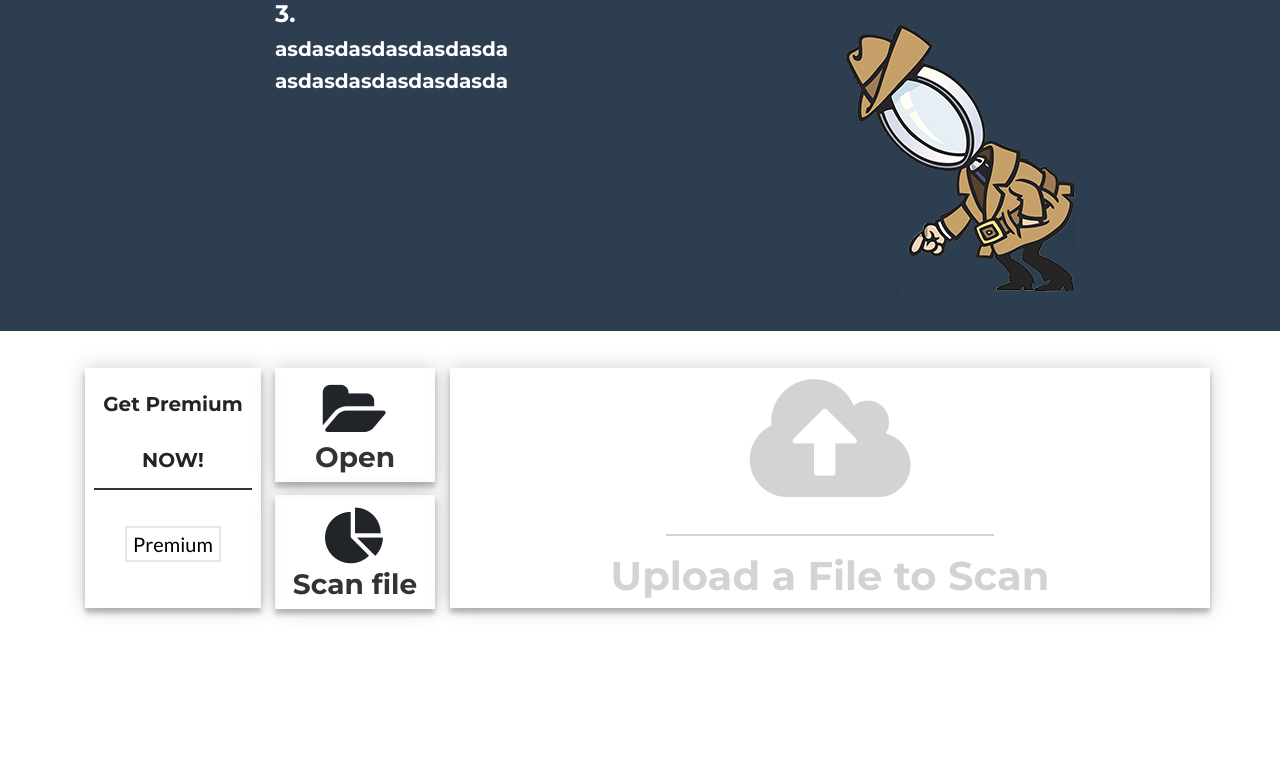
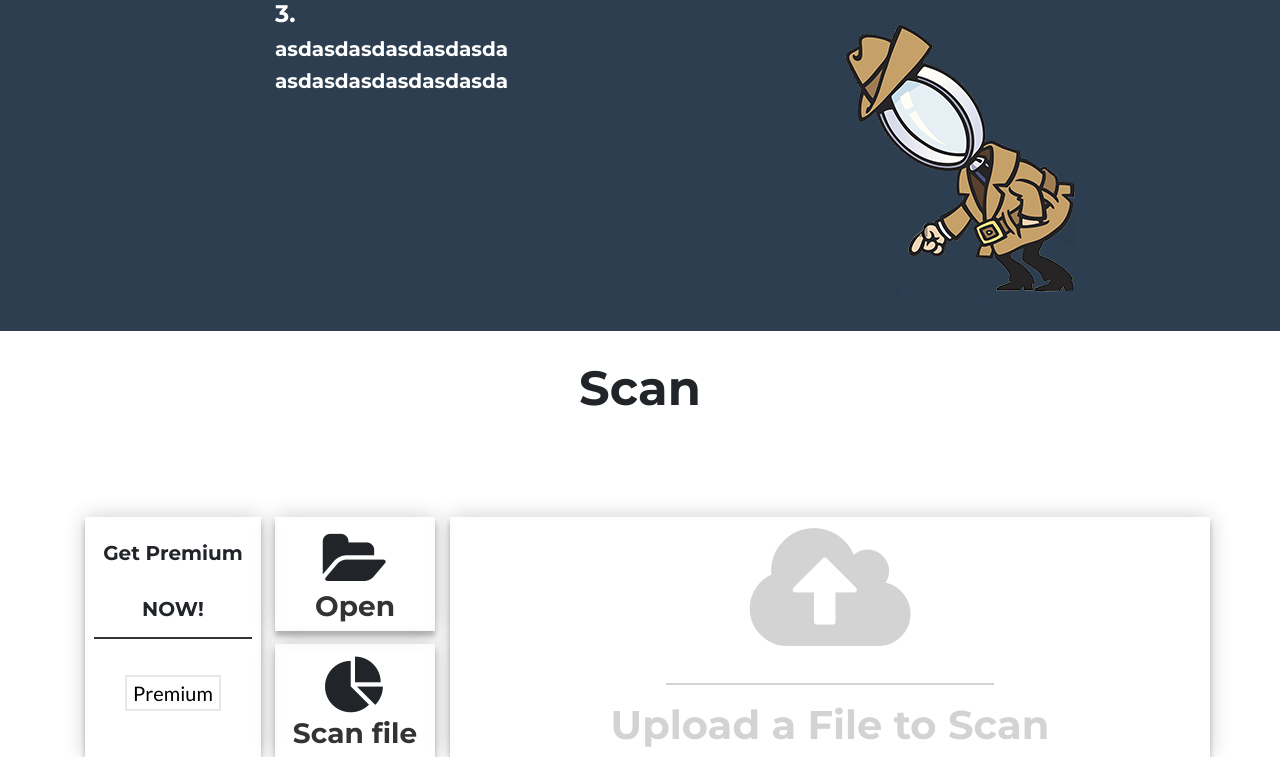
Before and after one commit to kysler/plagerfinder, a Python web app: template templates/index.html in a window 1280 px wide. Shown: the part 1962-2719 px from the top of the page. Run offline with Jinja, Linux system fonts and the light colour scheme; the template is opened without the code that fills it, so the values that code supplies are empty; some libraries are stand-ins or nearby versions.

Commit message:
Update index.html

```diff
--- a/templates/index.html
+++ b/templates/index.html
@@ -141,6 +141,7 @@
 <section class="masthead" id="scan">
       <div class="container">
 	      {% block body %}
+	      <h2 id="space" class="text-center">Scan</h2>
         <div class="row">
           <div class="col-sm-4">
 
```
